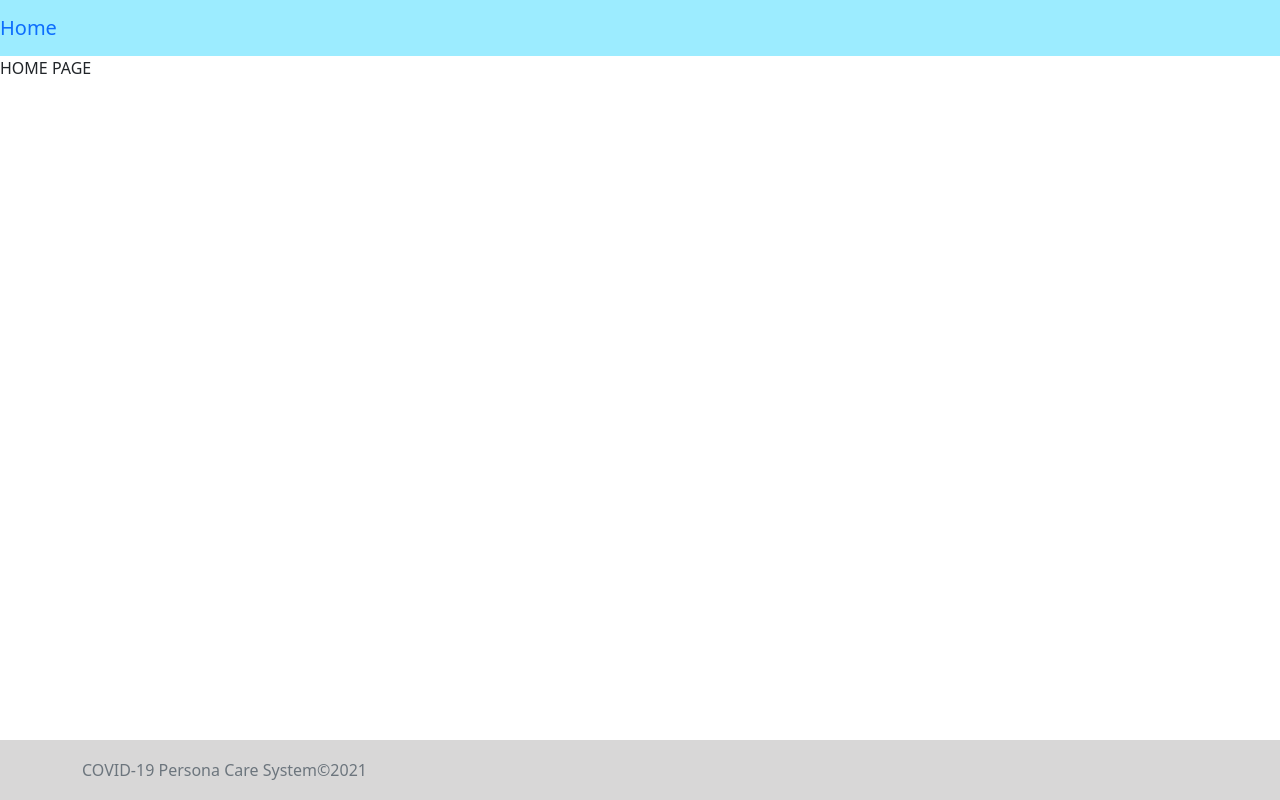
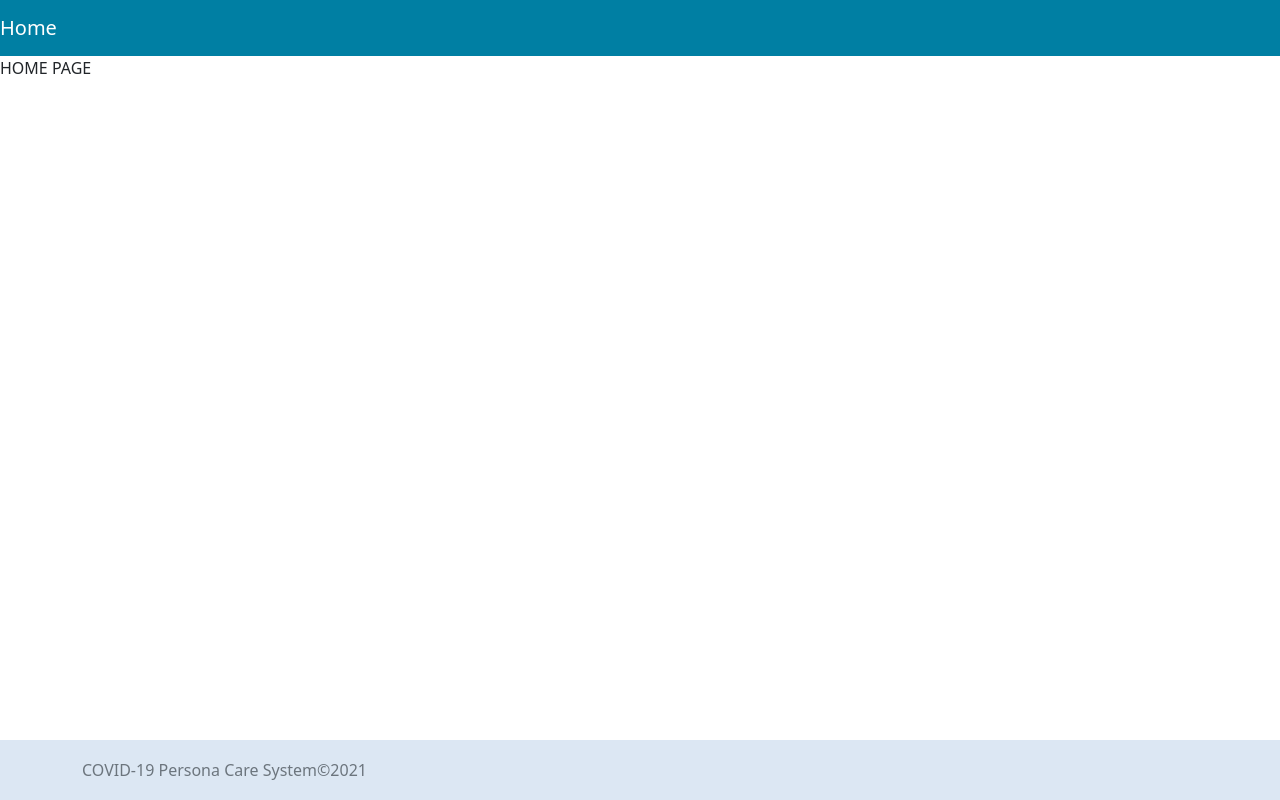
Before and after one commit to PersistentGEMS-GRP8/COVID_Persona_Care-Frontend, a React (Create React App) app: page / in a window 1280 px wide. Built offline with nearby package versions, Linux system fonts and the light colour scheme.

Commit message:
Added theme colors to CSS files

```diff
--- a/src/css/layout.css
+++ b/src/css/layout.css
@@ -4,10 +4,14 @@
     width: 100%;
     height: 60px;
     line-height: 60px;
-    background-color: #d8d7d7;
+    background-color: #dce7f3;
   }
 
-  .navbar {
+.navbar {
+    background-color: #007FA3;
+  }
 
-    background-color: #9CECFF;
-  }
+.navbar-brand{
+    color: #ffffff;
+
+}
```
Also changed, not shown: src/App.css (added, +8 -0 lines).
